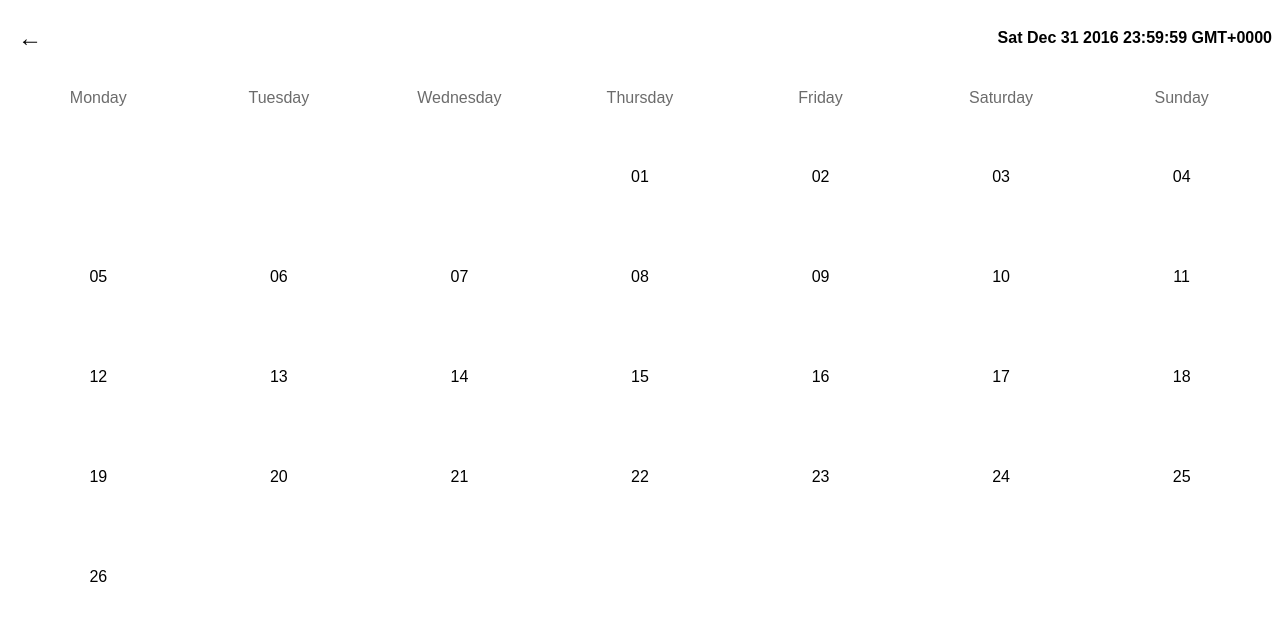
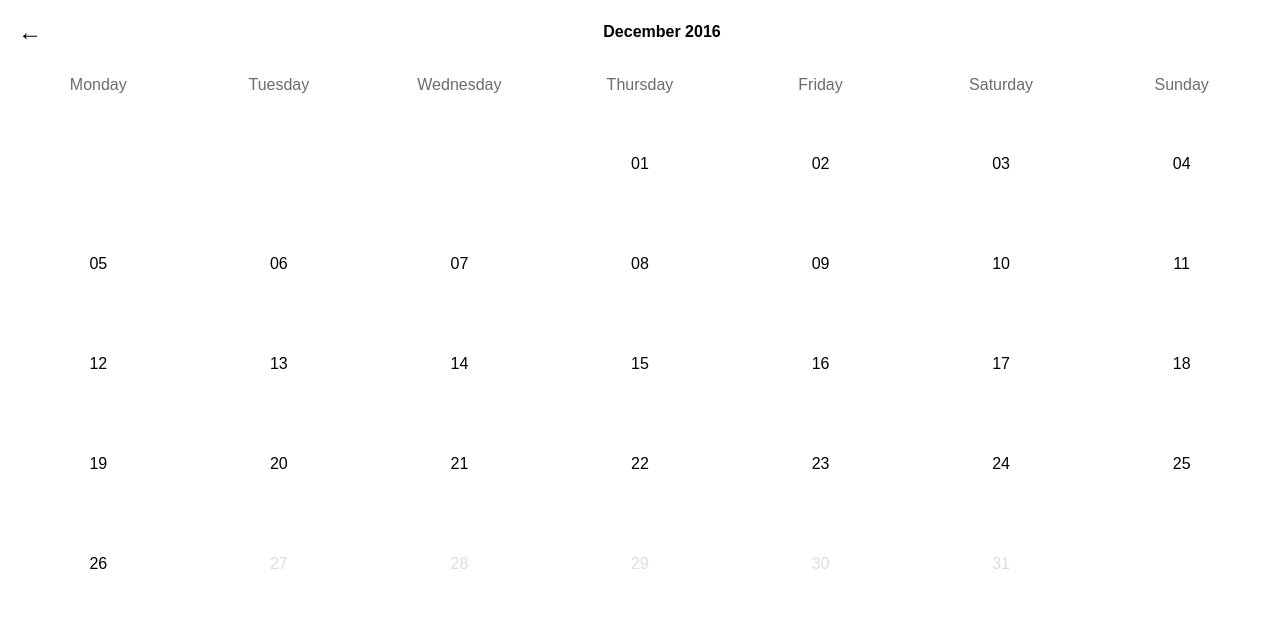
Before and after one commit to Jannick94/vue-calendar, a Vue app: page / in a window 1280 px wide. Shown: the top 620 px of the page. Built offline with nearby package versions, Linux system fonts and the light colour scheme.

Commit message:
Days outside range are now greyed out

```diff
--- a/src/components/Calendar.vue
+++ b/src/components/Calendar.vue
@@ -3,7 +3,7 @@
     <div class="v-cal-heading">
       <button type="button" class="v-cal-prev" v-show="showPrevMonth" @click="prevMonth()">&larr;</button>
       <h4 class="v-cal-date">
-        {{ currentDate | moment("MMMM YYYY") }}
+        {{ currentDate.format('MMMM YYYY') }}
       </h4>
       <button type="button" class="v-cal-next" v-show="showNextMonth" @click="nextMonth()">&rarr;</button>
     </div>
@@ -16,7 +16,7 @@
 
       <div class="v-cal-dates">
         <day class="empty" v-for="firstEmptyDay in firstEmptyDays"></day>
-        <day :date="day" v-for="day in days"> {{ ((day)? day.format('DD') : '') }} </day>
+        <day :date="day.date" v-for="day in days" :class="((!day.active) ? 'day-disabled' : '')"> {{ ((day.date)? day.date.format('DD') : '') }} </day>
         <day class="empty" v-for="lastEmptyDay in lastEmptyDays"></day>
       </div>
     </div>
@@ -116,11 +116,11 @@ export default {
 
       while (day <= endOfMonth) {
           if (this.calStart && day.isBefore(this.calStart)) {
-            days.push(false);
+            days.push({ date: day, active: false });
           } else if (this.calEnd && day.isAfter(this.calEnd)) {
-            days.push(false);
+            days.push({ date: day, active: false });
           } else {
-            days.push(day);
+            days.push({ date: day, active: true });
           }
           day = day.clone().add(1, 'd');
       }
@@ -169,6 +169,10 @@ export default {
       flex: 1;
       justify-content: space-between;
 
+      .v-cal-date {
+        margin: auto;
+      }
+
       .v-cal-prev, .v-cal-next {
         padding: 10px;
         font-size: 24px;
@@ -215,11 +219,15 @@ export default {
           justify-content: center;
           align-items: center;
           user-select: none;
-          cursor: pointer;
 
-          &:hover:not(.empty) {
+          &.day-disabled {
+            color: #ddd;
+          }
+
+          &:hover:not(.empty):not(.day-disabled) {
             .v-cal-day {
               background-color: #eee;
+              cursor: pointer;
             }
           }
           &:active:not(.empty) {
--- a/src/main.js
+++ b/src/main.js
@@ -2,8 +2,6 @@
 // (runtime-only or standalone) has been set in webpack.base.conf with an alias.
 import Vue from 'vue';
 import App from './App';
-
-Vue.use(require('vue-moment'));
 
 /* eslint-disable no-new */
 new Vue({
```
Also changed, not shown: 9 other files (tests, documents, lock files or other folders).
